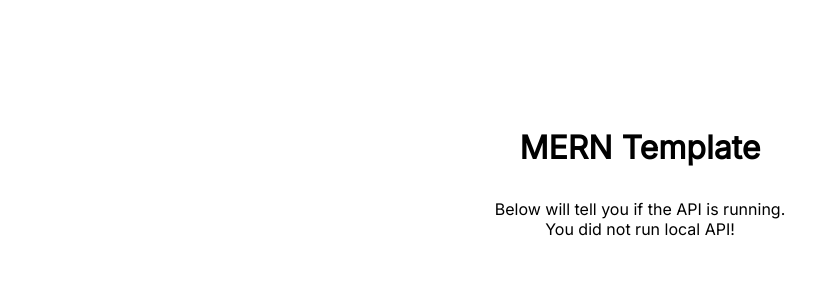
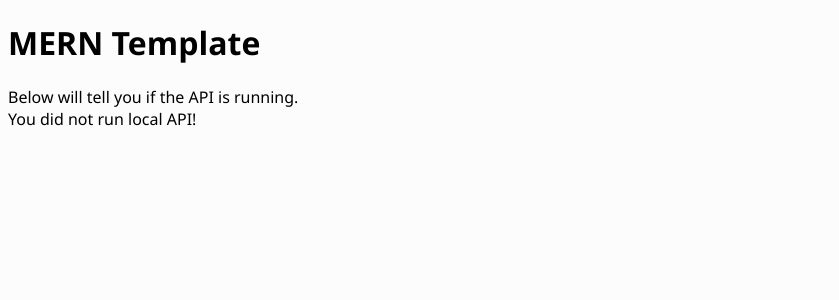
Before and after one commit to Polario-Politics/web-app, a React (Create React App) app in the folder client/: page / in a window 1280 px wide. Shown: the top 300 px of the page, without its empty margins (0-839 px from the left). Built offline with nearby package versions, Linux system fonts and the light colour scheme; no server answers.

Commit message:
Add sass support

```diff
--- a/client/src/css/Home.css
+++ /dev/null
@@ -1,16 +0,0 @@
-@import url('https://fonts.googleapis.com/css2?family=Inter&display=swap');
-
-h1,
-p {
-  font-family: 'Inter', sans-serif;
-  margin: 0 auto;
-  text-align: center;
-}
-
-h1 {
-  padding-top: 15vh;
-}
-
-p {
-  padding-top: 2em;
-}
--- a/client/src/index.tsx
+++ b/client/src/index.tsx
@@ -2,6 +2,7 @@ import React from 'react';
 import ReactDOM from 'react-dom';
 
 import Home from './pages/Home';
+import './styles/styles.scss';
 
 ReactDOM.render(
   <React.StrictMode>
--- a/client/src/pages/Home.tsx
+++ b/client/src/pages/Home.tsx
@@ -1,8 +1,6 @@
 import React, { ReactElement, useEffect, useState } from 'react';
 
 import { getSampleResponse, isError } from '../utils/apiWrapper';
-
-import '../css/Home.css';
 
 function Home(): ReactElement {
   const [text, setText] = useState('You did not run local API!');
--- /dev/null
+++ b/client/src/styles/styles.scss
@@ -0,0 +1,6 @@
+@import url('https://fonts.googleapis.com/css2?family=Inter&display=swap');
+
+body {
+    background-color: #fcfcfc;
+    font-family: 'Segoe UI', Tahoma, Geneva, Verdana, sans-serif;
+}
```
Also changed, not shown: client/package.json (+7 -2 lines), client/src/styles/colors.scss (added), client/src/styles/variables.scss (added), 1 other file (tests, documents, lock files or other folders).
